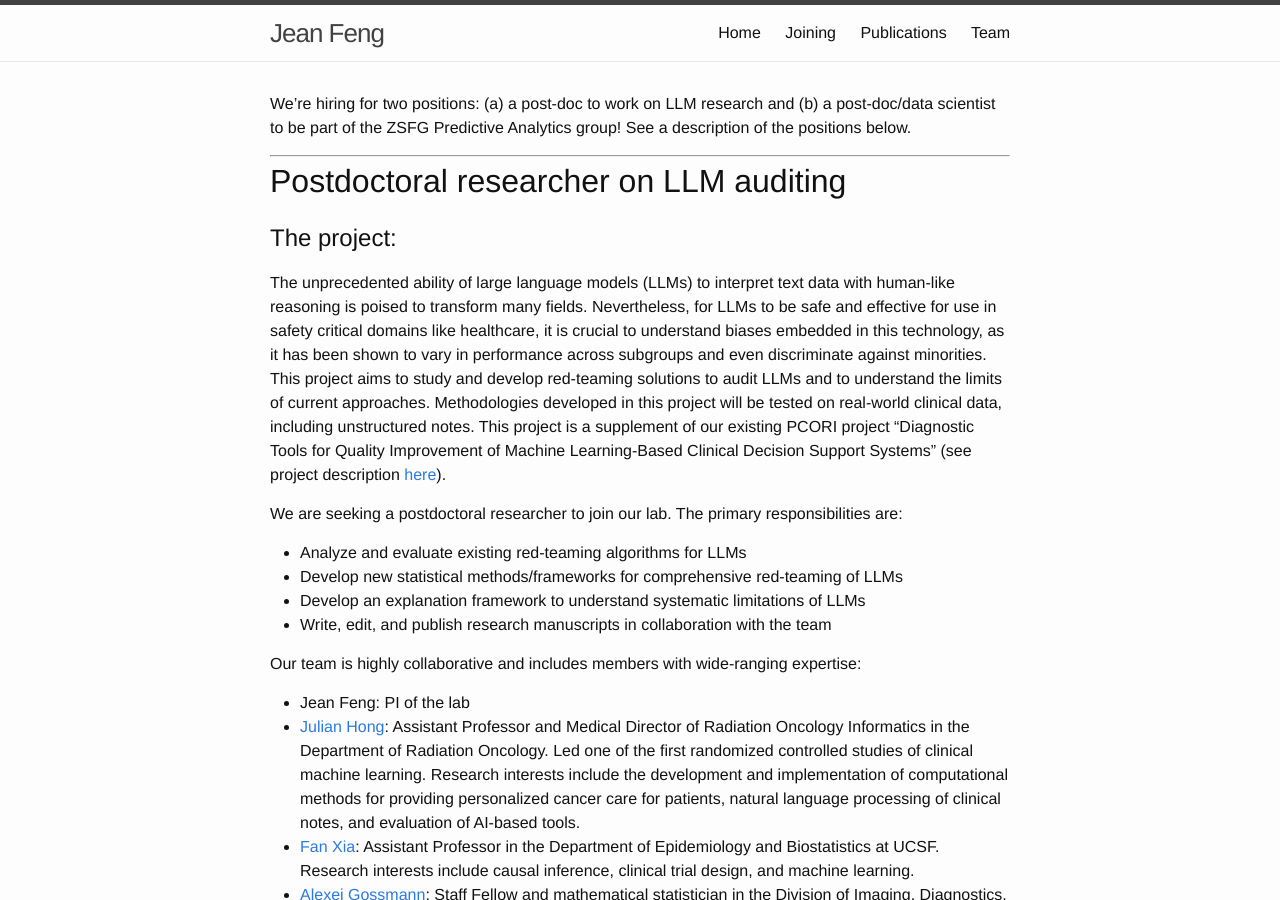
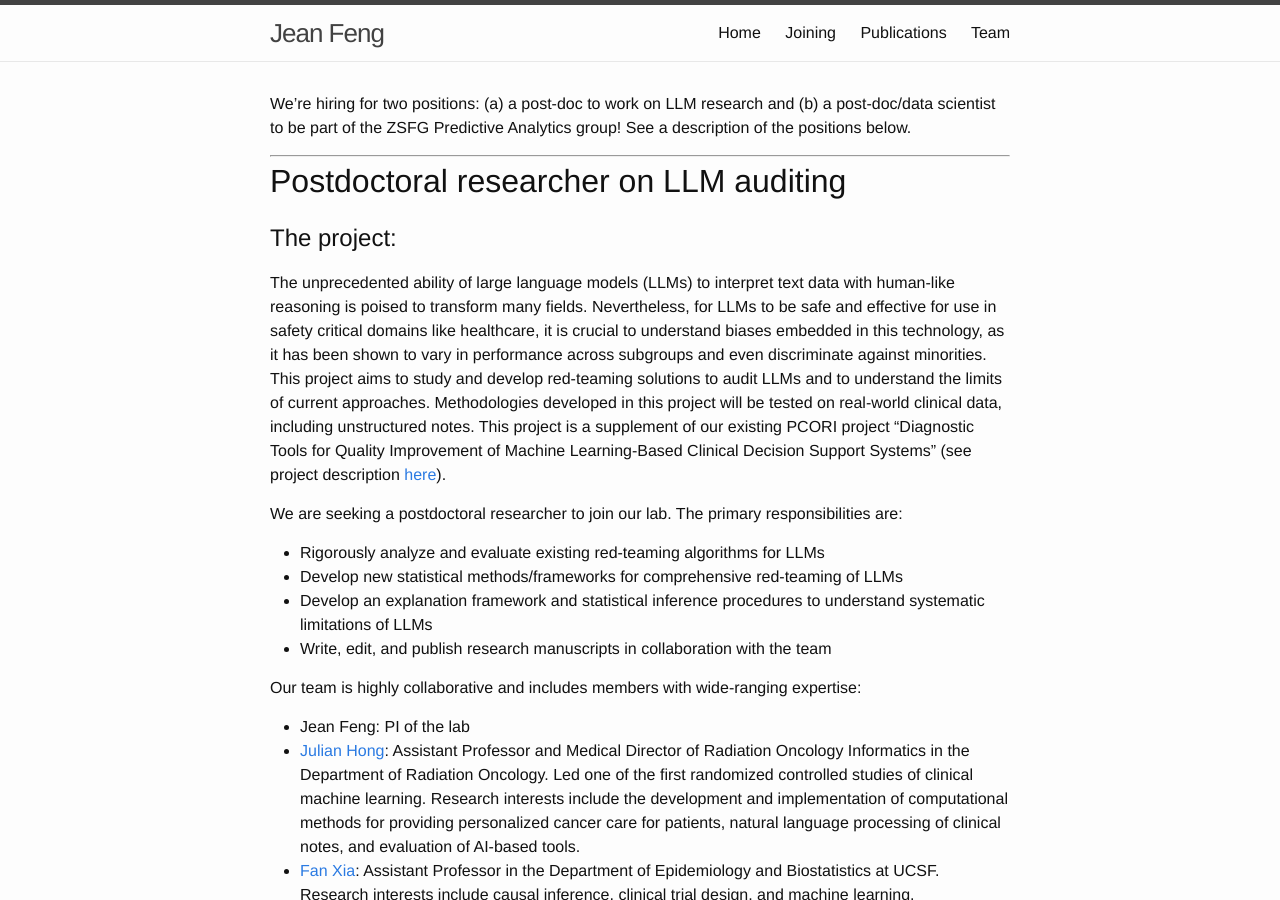
Before and after one commit to jjfeng/jjfeng.github.io, a Jekyll site: the page built from joining.md, in a window 1280 px wide and 900 px high. Built offline with Jekyll 4.4.1, drawn with Linux system fonts in a browser that asks for light colours.

Commit message:
inference

```diff
--- a/joining.md
+++ b/joining.md
@@ -13,9 +13,9 @@ The unprecedented ability of large language models (LLMs) to interpret text data
 Nevertheless, for LLMs to be safe and effective for use in safety critical domains like healthcare, it is crucial to understand biases embedded in this technology, as it has been shown to vary in performance across subgroups and even discriminate against minorities. This project aims to study and develop red-teaming solutions to audit LLMs and to understand the limits of current approaches.  Methodologies developed in this project will be tested on real-world clinical data, including unstructured notes. This project is a supplement of our existing PCORI project "Diagnostic Tools for Quality Improvement of Machine Learning-Based Clinical Decision Support Systems" (see project description [here](https://www.pcori.org/research-results/2022/diagnostic-tools-quality-improvement-machine-learning-based-clinical-decision-support-systems)).
 
 We are seeking a postdoctoral researcher to join our lab. The primary responsibilities are:
-* Analyze and evaluate existing red-teaming algorithms for LLMs
+* Rigorously analyze and evaluate existing red-teaming algorithms for LLMs
 * Develop new statistical methods/frameworks for comprehensive red-teaming of LLMs
-* Develop an explanation framework to understand systematic limitations of LLMs
+* Develop an explanation framework and statistical inference procedures to understand systematic limitations of LLMs
 * Write, edit, and publish research manuscripts in collaboration with the team
 
 Our team is highly collaborative and includes members with wide-ranging expertise:
```
